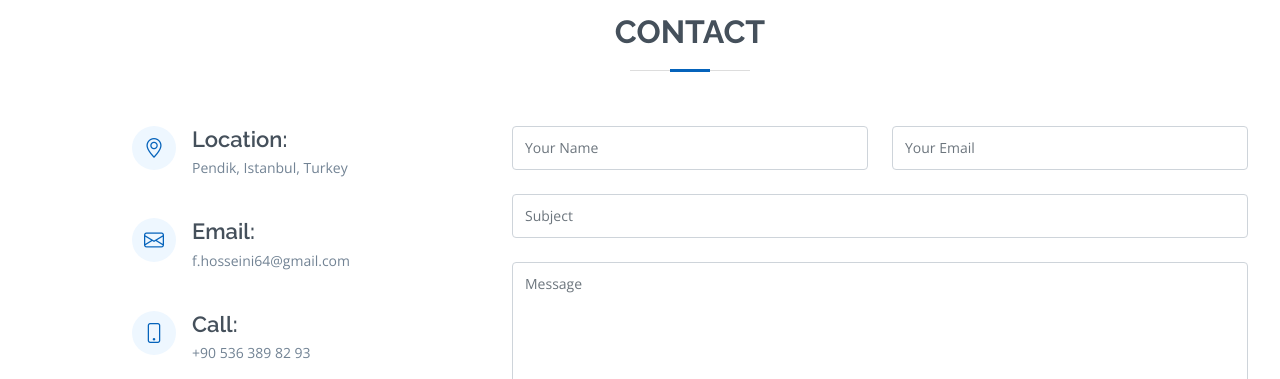
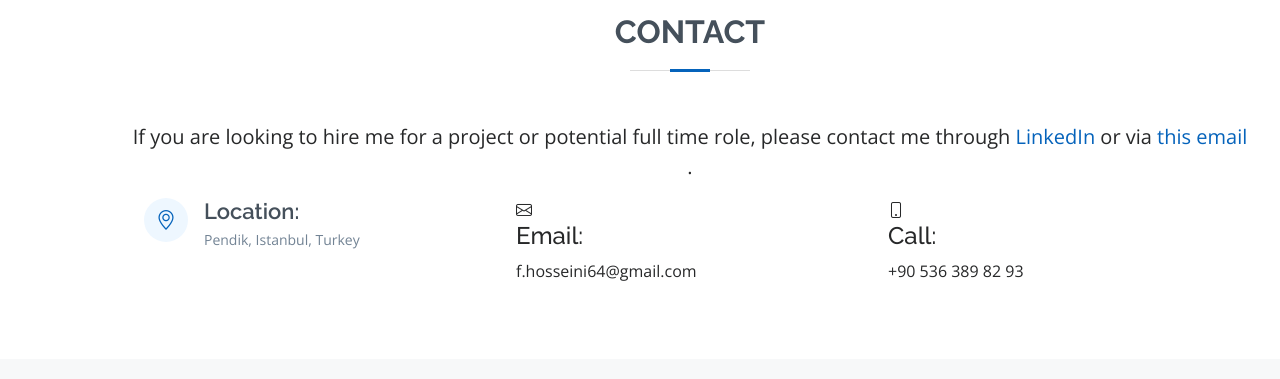
Before and after one commit to xaphaniafox/resume, a plain HTML site: page index.html in a window 1280 px wide. Shown: the part 3530-3909 px from the top of the page. Drawn offline with nearby package versions, Linux system fonts and the light colour scheme.

Commit message:
fixing the contact section

```diff
--- a/assets/css/style.css
+++ b/assets/css/style.css
@@ -1028,6 +1028,9 @@ section {
   background: #fff;
 }
 
+.contact .row div {
+  display: inline;
+}
 .contact .info i {
   font-size: 20px;
   color: #0563bb;
--- a/index.html
+++ b/index.html
@@ -277,23 +277,60 @@
           <h2>Contact</h2>
         </div>
 
-        <div class="row mt-1">
+        <div class="col-lg-12 mt-5 mt-lg-0">
 
-          <div class="col-lg-4">
-            <div class="info">
-              <div class="address">
+          <p class="lead text-center">
+            If you are looking to hire me for a project or potential full time role,
+            please contact me through
+            <a class="str-HL-pink-lt" href="https://www.linkedin.com/in/fatemeh-hosseini-078433122/"
+              target="_blank" rel="noreferrer noopener">
+              LinkedIn
+            </a> or via
+            <a class="str-HL-pink-lt"
+              href="mailto:f.hosseini64@gmail.com?subject=Discussion%20of%20Potential%20Job">
+              this email
+            </a>.
+          </p>
+
+        </div>
+
+        <div class="container">
+          <div class="row mt-1">
+            <div class="info col-sm">
+              <i class="bi bi-geo-alt"></i>
+                <h4>Location:</h4>
+                <p>Pendik, Istanbul, Turkey</p>
+            </div>
+            <div class="email col-sm">
+              <i class="bi bi-envelope"></i>
+                <h4>Email:</h4>
+                <p>f.hosseini64@gmail.com</p>
+            </div>
+            <div class="phone col-sm">
+              <i class="bi bi-phone"></i>
+                <h4>Call:</h4>
+                <p>+90 536 389 82 93</p>
+            </div>
+          </div>
+        </div>
+
+        <!-- <div class="row mt-1">
+
+          <div class="col-12">
+            <div class="info mt-5">
+              <div class="address col-3">
                 <i class="bi bi-geo-alt"></i>
                 <h4>Location:</h4>
                 <p>Pendik, Istanbul, Turkey</p>
               </div>
 
-              <div class="email">
+              <div class="email col-3">
                 <i class="bi bi-envelope"></i>
                 <h4>Email:</h4>
                 <p>f.hosseini64@gmail.com</p>
               </div>
 
-              <div class="phone">
+              <div class="phone col-3">
                 <i class="bi bi-phone"></i>
                 <h4>Call:</h4>
                 <p>+90 536 389 82 93</p>
@@ -301,11 +338,9 @@
 
             </div>
 
-          </div>
+          </div> -->
 
-          <div class="col-lg-8 mt-5 mt-lg-0">
-
-            <form action="forms/contact.php" method="post" role="form" class="php-email-form">
+            <!-- <form action="forms/contact.php" method="post" role="form" class="php-email-form">
               <div class="row">
                 <div class="col-md-6 form-group">
                   <input type="text" name="name" class="form-control" id="name" placeholder="Your Name" required>
@@ -326,9 +361,8 @@
                 <div class="sent-message">Your message has been sent. Thank you!</div>
               </div>
               <div class="text-center"><button type="submit">Send Message</button></div>
-            </form>
+            </form> -->
 
-          </div>
 
         </div>
 
```
